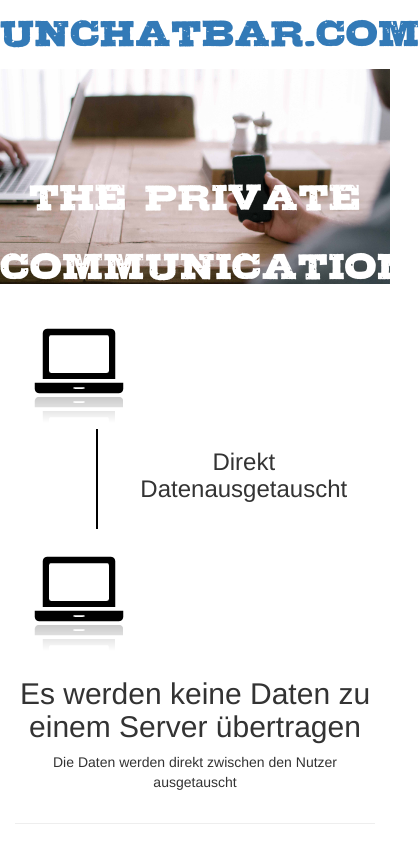
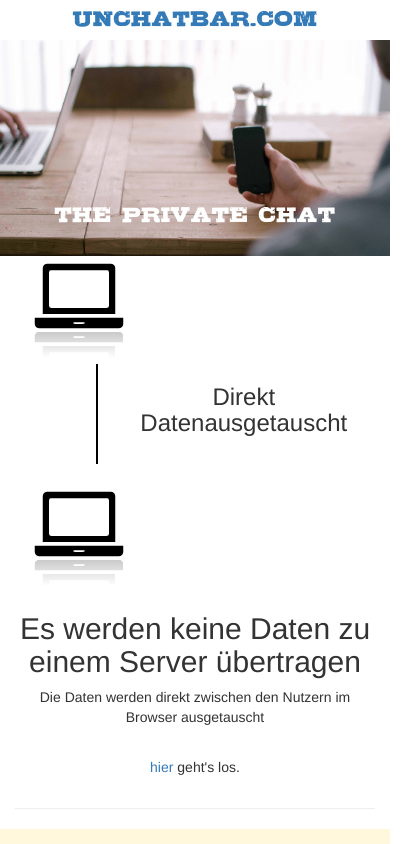
Before and after one commit to unchatbar/unchatbar, a plain HTML site: page index.html in a window 390 px wide. Shown: the top 844 px of the page, 420 px wide, since content can reach past the window. Drawn offline with nearby package versions, Linux system fonts and the light colour scheme.

Commit message:
change text

```diff
--- a/index.html
+++ b/index.html
@@ -76,8 +76,11 @@
         }
 
         @media screen and (max-width: 768px) {
+            #headline {
+                font-size: 28px;
+            }
             .slogan {
-                margin-top: -120px;
+                margin-top: -60px;
             }
 
         }
@@ -91,7 +94,7 @@
         <img style="" class="img-responsive" src="images/handy.jpeg">
     </div>
     <div class="slogan text-center">
-        <span>the private communication</span>
+        <span>the private chat</span>
     </div>
 
 </div>
@@ -114,7 +117,11 @@
         <div class="col-xs-12 text-center">
             <h2>Es werden keine Daten zu einem Server übertragen</h2>
 
-            <p>Die Daten werden direkt zwischen den Nutzer ausgetauscht</p>
+            <p>Die Daten werden direkt zwischen den Nutzern im Browser ausgetauscht</p>
+            <br>
+            <p>
+                <a target="_blank" href="http://www.unchatbar.com">hier</a> geht's los.<br>
+            </p>
         </div>
     </div>
     <hr>
@@ -131,6 +138,8 @@
                     <li class="list-group-item"><i class="fa fa-video-camera fa-3x"></i> Videoanrufe</li>
                     <li class="list-group-item"><i class="fa fa-microphone fa-3x"></i> Sprachanrufe</li>
                     <li class="list-group-item"><i class="fa fa-users fa-3x"></i> Gruppenfunktion</li>
+                    <li class="list-group-item"><i class="fa fa-users fa-3x"></i> Desktop/Smartphone Benachrichtigung</li>
+                    <li class="list-group-item"><i class="fa fa-arrows-h fa-3x"></i> asynchroner Datenaustausch</li>
                     <li class="list-group-item"><i class="fa fa-square-o fa-3x"></i> alle Funktionen sind als HTML Element verfügbar, und lassen sich in eigene Webseite integrieren</li>
                 </ul>
             </div>
```
